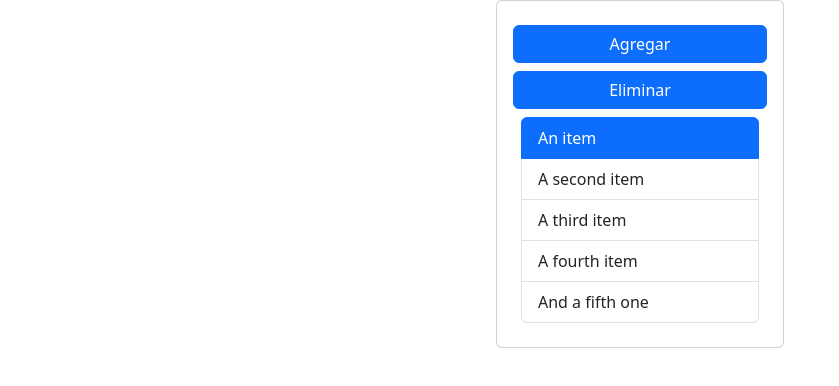
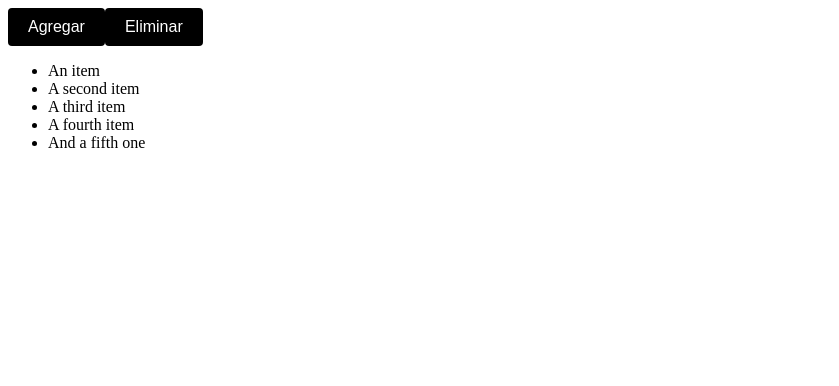
Before and after one commit to eduardoaxml/business, a React (Vite) app: page / in a window 1280 px wide. Shown: the top 386 px of the page, without its empty margins (0-839 px from the left). Built offline with nearby package versions, Linux system fonts and the light colour scheme.

Commit message:
Module css

```diff
--- /dev/null
+++ b/src/components/Button/Button.module.css
@@ -0,0 +1,10 @@
+.button {
+  background-color: black;
+  color: white;
+  border: none;
+  padding: 10px 20px;
+  border-radius: 4px;
+  cursor: pointer;
+  font-size: 16px;
+  transition: background-color 0.3s ease;
+}
--- a/src/components/Button.tsx
+++ b/src/components/Button/index.tsx
@@ -1,3 +1,5 @@
+import styles from "./Button.module.css";
+
 type Props = {
   children?: ReactNode;
   isLoading?: boolean;
@@ -11,7 +13,8 @@ function Button({ children, isLoading, onClick }: Props) {
         onClick={onClick}
         disabled={isLoading}
         type="button"
-        className={`btn btn-${isLoading ? "secondary" : "primary"} mt-2 w-100 `}
+        className={[styles.button, styles.padded].join(" ")}
+        // className={`btn btn-${isLoading ? "secondary" : "primary"} mt-2 w-100 `}
       >
         {isLoading ? "Cargando..." : children}
       </button>
```
Also changed, not shown: src/main.tsx (+6 -7 lines).
